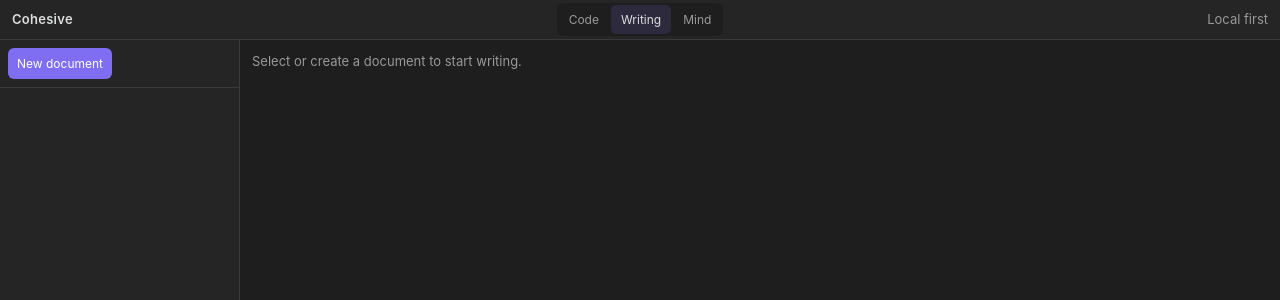
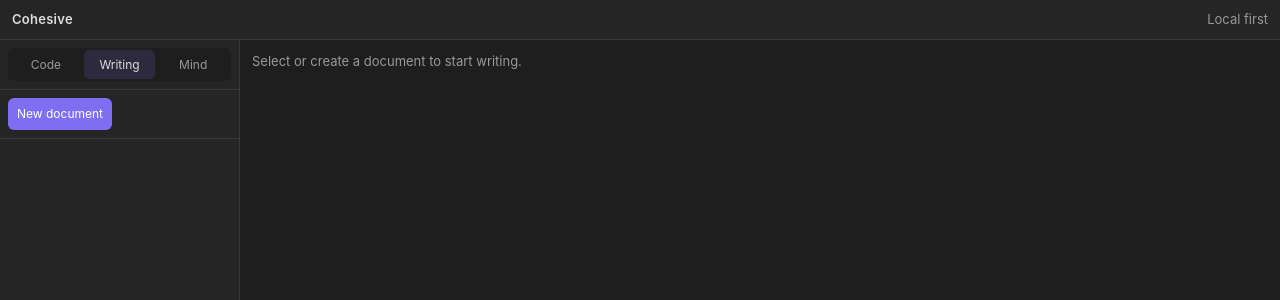
Before and after one commit to newVincentFong/cohesive, a React (Vite) app: page / in a window 1280 px wide. Shown: the top 300 px of the page. Built offline with nearby package versions, Linux system fonts and the light colour scheme.

Commit message:
Put DomainSwitch on top of the sidebar

```diff
--- a/src/components/layout/AppShell.tsx
+++ b/src/components/layout/AppShell.tsx
@@ -27,13 +27,17 @@ export function AppShell({
         <div className="topbar-leading" data-tauri-drag-region={macFrameless || undefined}>
           <div className="brand">Cohesive</div>
         </div>
-        <DomainSwitch activeDomain={activeDomain} onChange={onDomainChange} />
         <div className="topbar-trailing muted" data-tauri-drag-region={macFrameless || undefined}>
           Local first
         </div>
       </header>
       <div className="workspace">
-        <aside className="sidebar">{sidebar}</aside>
+        <aside className="sidebar">
+          <div className="sidebar-domain-switch">
+            <DomainSwitch activeDomain={activeDomain} onChange={onDomainChange} />
+          </div>
+          {sidebar}
+        </aside>
         <main className="main-panel">{children}</main>
       </div>
     </div>
--- a/src/styles/global.css
+++ b/src/styles/global.css
@@ -136,6 +136,20 @@ a {
   display: flex;
   flex-direction: column;
   min-height: 0;
+}
+
+.sidebar-domain-switch {
+  padding: var(--space-md);
+  border-bottom: 1px solid var(--border-subtle);
+}
+
+.sidebar-domain-switch .domain-switch {
+  display: flex;
+  width: 100%;
+}
+
+.sidebar-domain-switch .domain-switch button {
+  flex: 1;
 }
 
 .sidebar-header {
```
